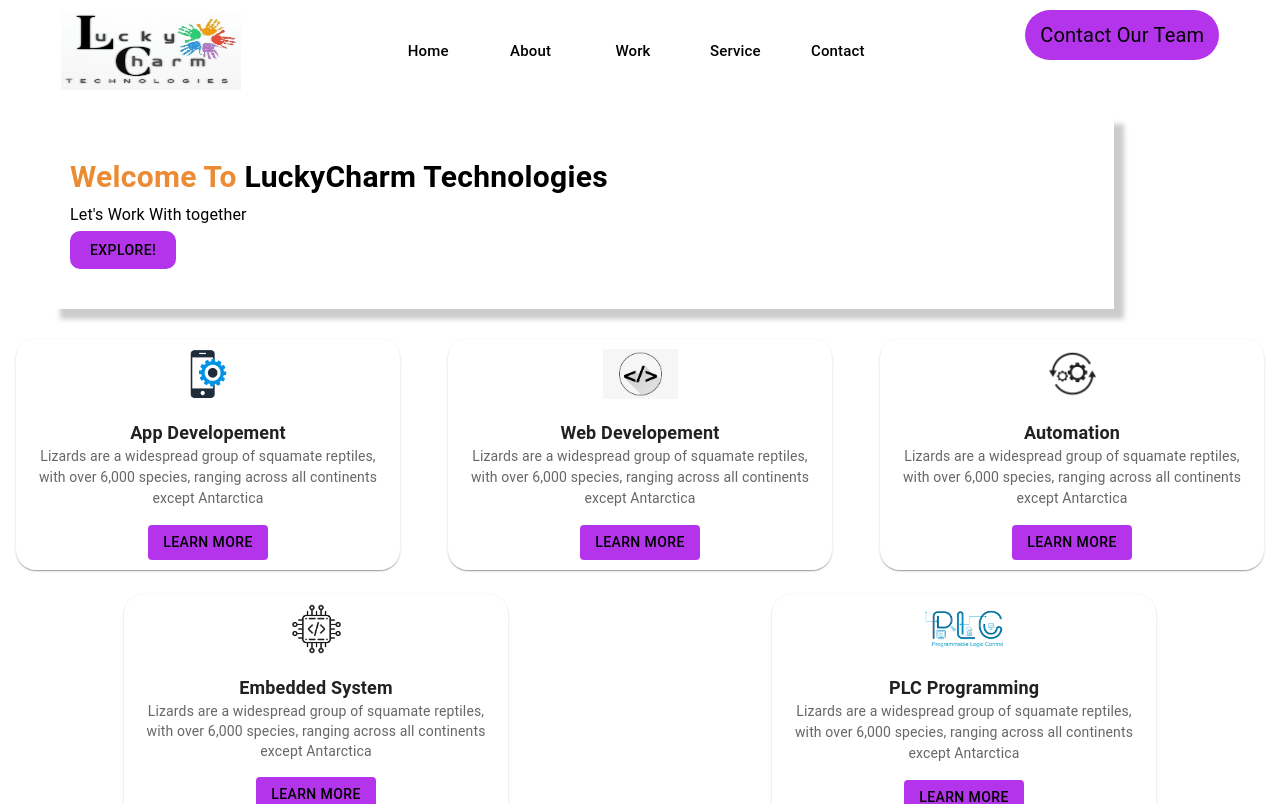
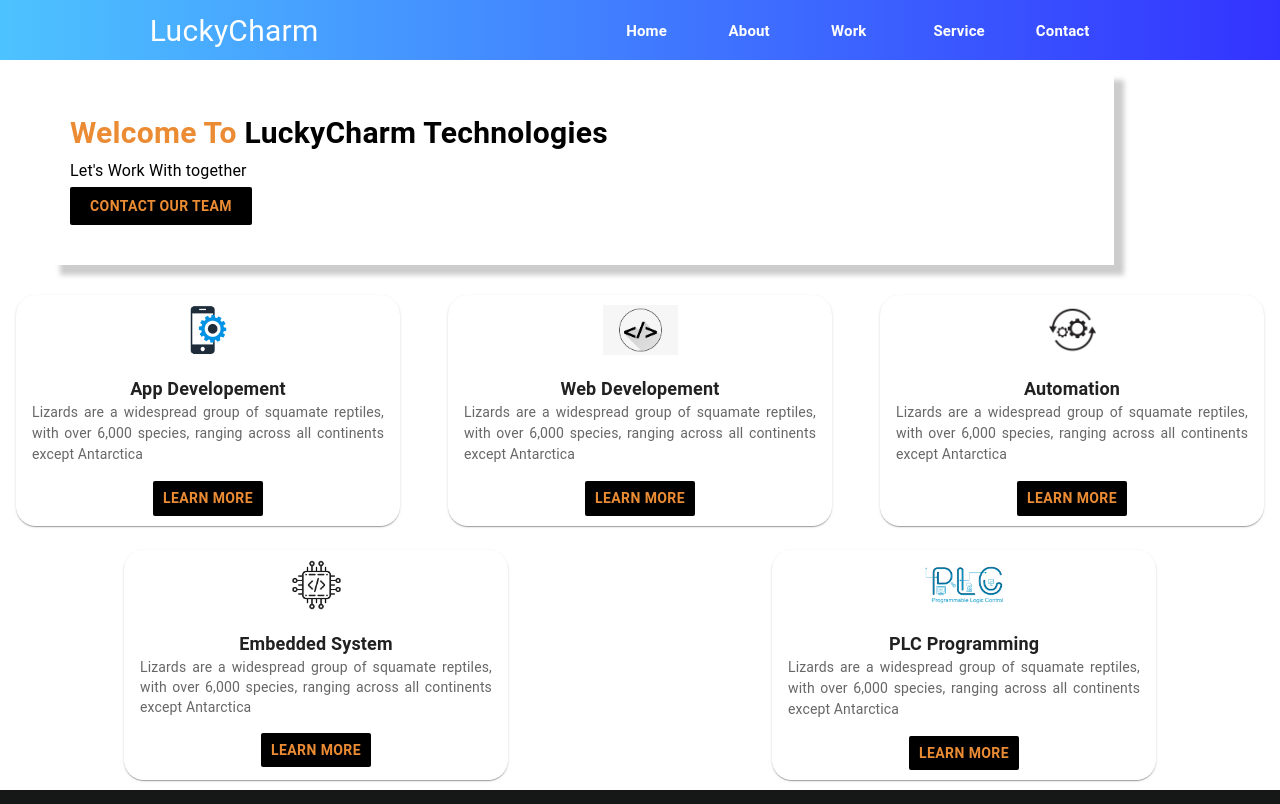
Before and after one commit to Gokul-pga/lucky, a Next.js app: page / in a window 1280 px wide. Shown: the top 804 px of the page. Built offline with nearby package versions, Linux system fonts and the light colour scheme.

Commit message:
backend start

```diff
--- a/components/Footer.js
+++ b/components/Footer.js
@@ -63,7 +63,7 @@
                   borderRadius:'10px',
                   transition:'1s',
                   "&:hover":{
-                    boxShadow: "1px 1px 10px #b434eb",
+                    boxShadow: "1px 1px 10px #4dc3ff",
                     color: "#eb8c34",
                     transition:'0.3s'
                   }
--- a/components/NavBar.js
+++ b/components/NavBar.js
@@ -3,7 +3,6 @@
 import React, { useState } from "react";
 import Image from "next/image";
 import { useRouter } from "next/router";
-import Modalpage from "./Modalpage";
 
 
 
@@ -11,7 +10,6 @@
 function NavBar() {
 
   const router = useRouter()
-  const [open, setOpen] = useState(false)
 
 
   const Nav = [
@@ -50,11 +48,11 @@
             sm: "column",
             xs: "column"},
           width: "100%",
-          textAlign: "center",
+          height:60,
+          alignItems: "center",
           justifyContent: "space-around",
-          margin: "10 0",
-          padding: "10px 0",
-          // backgroundColor:'#e6b3ff'
+          backgroundImage: "linear-gradient(to right, #4dc3ff, #3333ff)"
+
         }}
       >
         <Box
@@ -69,7 +67,8 @@
             // backgroundColor:'grey'
           }}
         >
-          <Image src={logo} alt="image" height="80" width="180" />
+          {/* <Image src={logo} alt="image" height="60" width="200" /> */}
+          <Typography fontSize='30px' color='#fff'>LuckyCharm</Typography>
         </Box>
 
         <Box sx={{
@@ -80,8 +79,8 @@
             sm: "none",
             xs: "none"},
             width: "40%",
-            // backgroundColor:'palegoldenrodl',
-            padding:'20px 15px'
+            height:40,
+            backgroundColor:'palegoldenrodl',
         }}>
         <Stack
           direction="row"
@@ -95,10 +94,11 @@
             padding:'10px 8px',
             // backgroundColor:'palegreen',
             width:'100%',
-            fontWeight: "500",
+            fontWeight: "600",
                   cursor: "pointer",
                   fontSize: "15px",
-                  color: "#",
+                  color: "#fff",
+                  transition:'0.3s',
                   "&:hover": {
                     color: "#eb8c34",
                   },
@@ -111,7 +111,7 @@
           })}
         </Stack>
         </Box>
-        <Box sx={{
+        {/* <Box sx={{
            display:{
           xl:"block",
           lg: "block",
@@ -129,17 +129,12 @@
               fontSize: "20px",
               cursor: "pointer",
             }}
-            onClick={() => {setOpen(true)}}
+
 
           >
             Contact Our Team
           </Typography>
-          { open && <Modalpage open={open} setOpen={setOpen}/>}
-
-                {/* ---------------------- Modal page Open ------------------------ */}
-
-
-        </Box>
+        </Box> */}
       </Stack>
     </>
   );
--- a/homepgcomponent/Coursecard.js
+++ b/homepgcomponent/Coursecard.js
@@ -65,7 +65,7 @@
             <Typography  sx={{fontSize:'18px',fontWeight:'bold'}}>
             App Developement
               </Typography>
-              <Typography sx={{fontSize:'14px',color:"text.secondary"}}>
+              <Typography sx={{fontSize:'14px',color:"text.secondary",textAlign: "justify"}}>
                 Lizards are a widespread group of squamate reptiles, with over
                 6,000 species, ranging across all continents except Antarctica
               </Typography>
@@ -73,12 +73,16 @@
             <Box>
               <Button
                 sx={{
-                  backgroundColor: "#b434eb",
-                  color: "black",
-                  padding: "5px 15px",
+                  fontWeight:'bold',
+                  borderRadius: "2px",
+                  transition:'0.5s',
+                  backgroundColor: "black",
+                  color: "#eb8c34",
+                  padding: "5px 10px",
                   "&:hover": {
-                    color: "#fff",
-                    backgroundColor: "black",
+                  borderRadius: "10px",
+                  color: "#fff",
+                    backgroundColor: "#4dc3ff",
                   },
                 }}
               >
@@ -115,7 +119,7 @@
             <Typography  sx={{fontSize:'18px',fontWeight:'bold'}}>
             Web Developement
               </Typography>
-              <Typography sx={{fontSize:'14px',color:"text.secondary"}}>
+              <Typography sx={{fontSize:'14px',color:"text.secondary",textAlign: "justify"}}>
                 Lizards are a widespread group of squamate reptiles, with over
                 6,000 species, ranging across all continents except Antarctica
               </Typography>
@@ -123,12 +127,16 @@
             <Box>
               <Button
                 sx={{
-                  backgroundColor: "#b434eb",
-                  color: "black",
-                  padding: "5px 15px",
+                  fontWeight:'bold',
+                  borderRadius: "2px",
+                  transition:'0.5s',
+                  backgroundColor: "black",
+                  color: "#eb8c34",
+                  padding: "5px 10px",
                   "&:hover": {
-                    color: "#fff",
-                    backgroundColor: "black",
+                  borderRadius: "10px",
+                  color: "#fff",
+                    backgroundColor: "#4dc3ff",
                   },
                 }}
               >
@@ -162,7 +170,7 @@
               <Typography  sx={{fontSize:'18px',fontWeight:'bold'}}>
                 Automation
               </Typography>
-              <Typography  sx={{fontSize:'14px',color:"text.secondary"}}>
+              <Typography  sx={{fontSize:'14px',color:"text.secondary",textAlign: "justify"}}>
                 Lizards are a widespread group of squamate reptiles, with over
                 6,000 species, ranging across all continents except Antarctica
               </Typography>
@@ -170,12 +178,16 @@
             <Box>
               <Button
                 sx={{
-                  backgroundColor: "#b434eb",
-                  color: "black",
-                  padding: "5px 15px",
+                  fontWeight:'bold',
+                  borderRadius: "2px",
+                  transition:'0.5s',
+                  backgroundColor: "black",
+                  color: "#eb8c34",
+                  padding: "5px 10px",
                   "&:hover": {
-                    color: "#fff",
-                    backgroundColor: "black",
+                  borderRadius: "10px",
+                  color: "#fff",
+                    backgroundColor: "#4dc3ff",
                   },
                 }}
               >
@@ -235,7 +247,7 @@
             <Typography  sx={{fontSize:'18px',fontWeight:'bold'}}>
             Embedded System
               </Typography>
-              <Typography variant="body2" color="text.secondary">
+              <Typography variant="body2" color="text.secondary" textAlign= "justify" >
                 Lizards are a widespread group of squamate reptiles, with over
                 6,000 species, ranging across all continents except Antarctica
               </Typography>
@@ -243,12 +255,16 @@
             <Box>
               <Button
                 sx={{
-                  backgroundColor: "#b434eb",
-                  color: "black",
-                  padding: "5px 15px",
+                  fontWeight:'bold',
+                  borderRadius: "2px",
+                  transition:'0.5s',
+                  backgroundColor: "black",
+                  color: "#eb8c34",
+                  padding: "5px 10px",
                   "&:hover": {
-                    color: "#fff",
-                    backgroundColor: "black",
+                  borderRadius: "10px",
+                  color: "#fff",
+                    backgroundColor: "#4dc3ff",
                   },
                 }}
               >
@@ -285,7 +301,7 @@
             <Typography  sx={{fontSize:'18px',fontWeight:'bold'}}>
              PLC Programming
               </Typography>
-              <Typography sx={{fontSize:'14px',color:"text.secondary"}}>
+              <Typography sx={{fontSize:'14px',color:"text.secondary",textAlign: "justify",}}>
                 Lizards are a widespread group of squamate reptiles, with over
                 6,000 species, ranging across all continents except Antarctica
               </Typography>
@@ -293,12 +309,16 @@
             <Box>
               <Button
                 sx={{
-                  backgroundColor: "#b434eb",
-                  color: "black",
-                  padding: "5px 15px",
+                  fontWeight:'bold',
+                  borderRadius: "2px",
+                  transition:'0.5s',
+                  backgroundColor: "black",
+                  color: "#eb8c34",
+                  padding: "5px 10px",
                   "&:hover": {
-                    color: "#fff",
-                    backgroundColor: "black",
+                  borderRadius: "10px",
+                  color: "#fff",
+                    backgroundColor: "#4dc3ff",
                   },
                 }}
               >
--- a/pages/home.js
+++ b/pages/home.js
@@ -3,8 +3,11 @@
 import React from "react";
 import { useRouter } from "next/router";
 import Coursecard from "@/homepgcomponent/Coursecard";
+import Modalpage from "../components/Modalpage";
+import { useState } from "react";
 
 function Homepg() {
+  const [open, setOpen] = useState(false)
   const router = useRouter();
   return (
     <>
@@ -82,25 +85,29 @@
             <Box>
               <Button
                 sx={{
-                  color: "black",
                   lineHeight: "2em",
-                  backgroundColor: "#b434eb",
                   padding: {
                     xl: "5px 20px",
                     lg: "5px 20px",
                     md: "3px 10px",
                     sm: "3px 10px",
                     xs: "3px 10px",
-                  },
+                  },fontWeight:'bold',
+                  borderRadius: "2px",
+                  transition:'0.5s',
+                  backgroundColor: "black",
+                  color: "#eb8c34",
+                  "&:hover": {
                   borderRadius: "10px",
-                  "&:hover": {
-                    color: "#fff",
-                    backgroundColor: "black",
+                  color: "#fff",
+                    backgroundColor: "#4dc3ff",
                   },
                 }}
+                onClick={() => {setOpen(true)}}
               >
-                Explore!
+                Contact Our Team
               </Button>
+              { open && <Modalpage open={open} setOpen={setOpen}/>}
             </Box>
           </Stack>
 
```
Also changed, not shown: components/Modalpage.js (+28 -9 lines), pages/work.js (+10 -4 lines).
